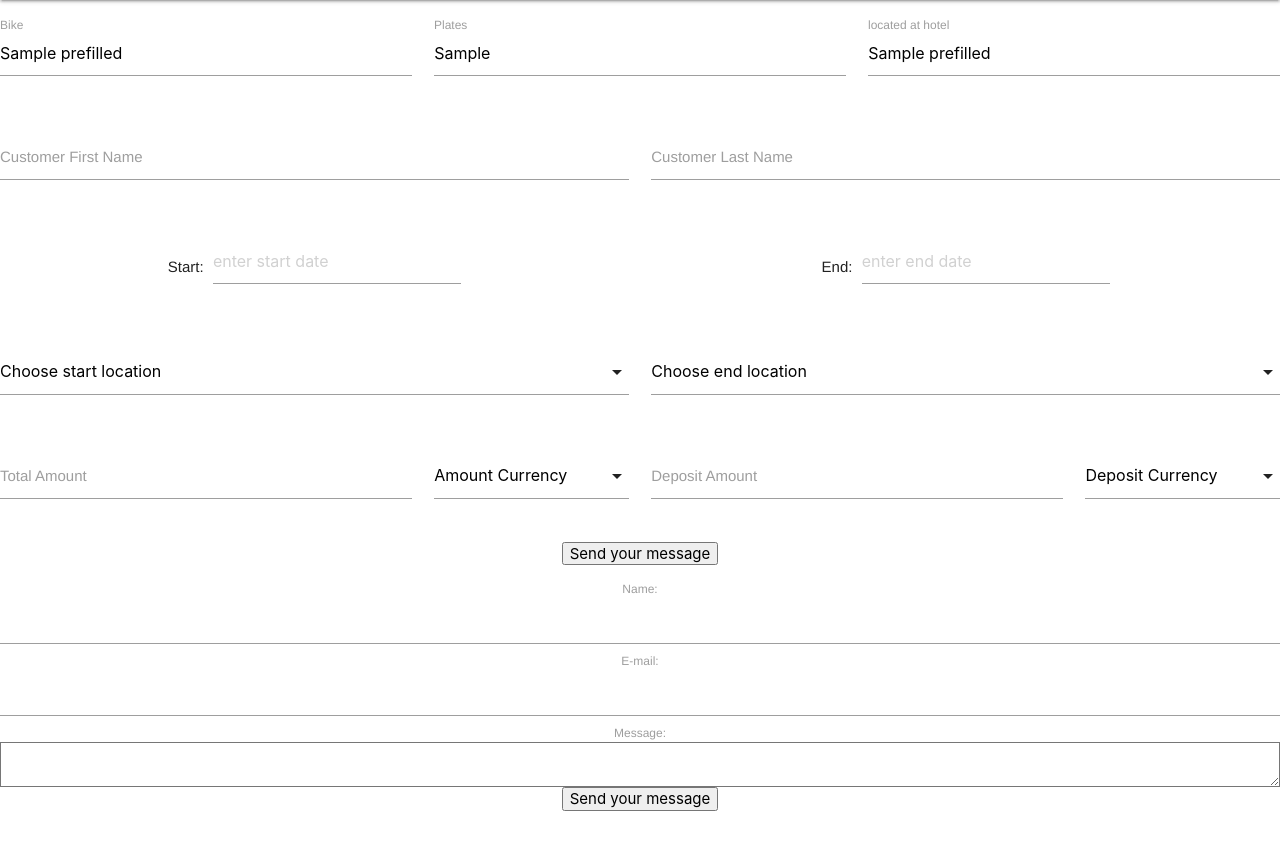
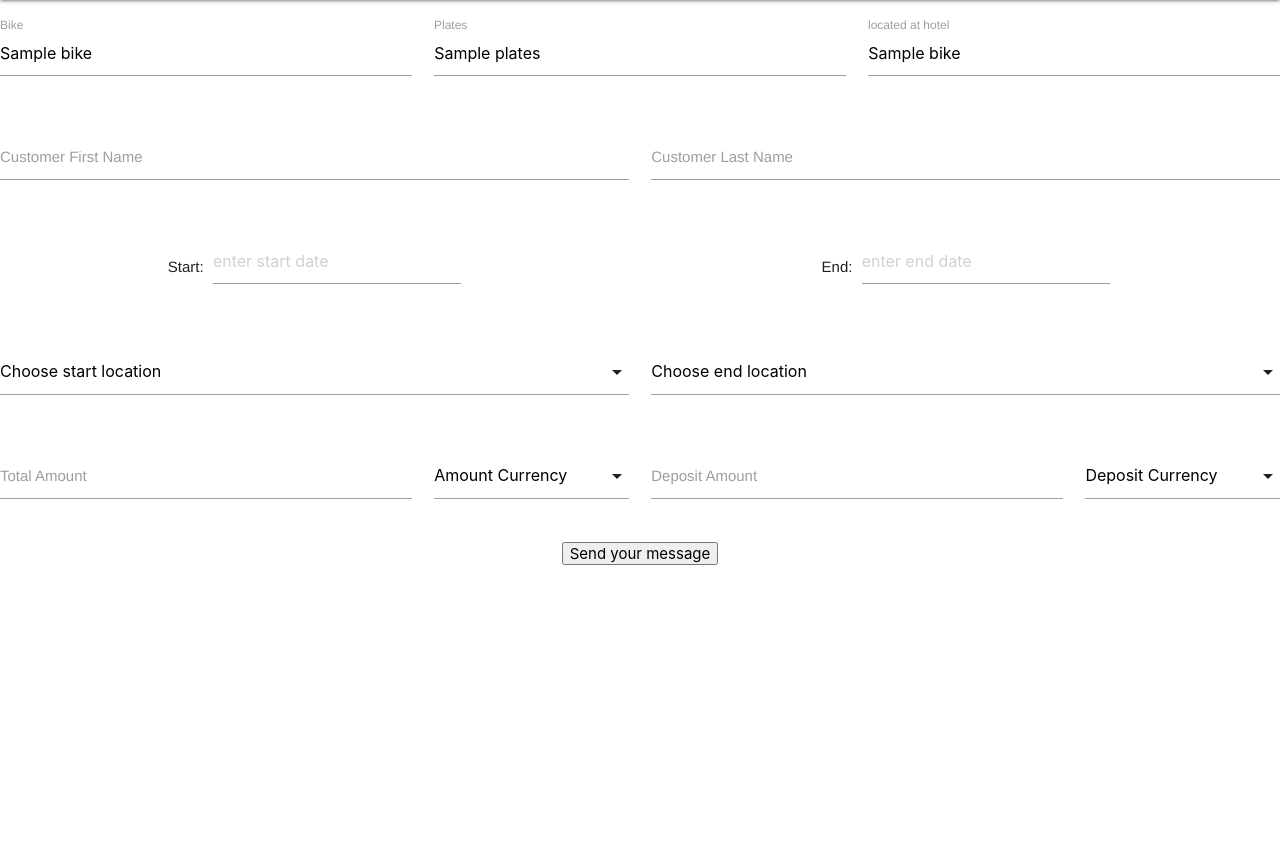
Before and after one commit to vicdashkov/easy-rent-fleet-dashboard, a Flask app: template templates/fill_order.html in a window 1280 px wide. Shown: the part 64-905 px from the top of the page. After the commit the page ends 629 px from the top, so only its background shows below. Run offline with Flask 2, Linux system fonts and the light colour scheme; the template is opened without the code that fills it: most values are stand-ins (such as "Sample title", 1, 10 or a date in 2020).

Commit message:
added dynamic data to fill order page

```diff
--- a/main.py
+++ b/main.py
@@ -28,24 +28,51 @@ db = sqlalchemy.create_engine(
 @app.route('/fill_order/<bike_id>', methods=['GET'])
 def fill_order_page(bike_id):
     print('bike id', bike_id)
+
+    locations_q = """
+        SELECT id loc_id, name loc_name, address loc_address
+        FROM public.location;
+    """
+
+    currencies_q = """
+        SELECT
+            pg_type.typname,
+            pg_enum.enumlabel cur_code
+        FROM
+            pg_type
+        JOIN
+            pg_enum ON pg_enum.enumtypid = pg_type.oid
+        WHERE pg_type.typname = 'currency';
+    """
+
+    bike_q = """
+        SELECT b.id id, b.name "name", b.mileage mileage,
+            b.plates plates, l.name l_name, l.address l_address, l.id l_id
+        FROM public.bike b
+        JOIN public.location l on b.location = l.id
+        WHERE b.id=%s;
+    """
+
+    with db.connect() as conn:
+        locations = conn.execute(locations_q).fetchall()
+        currencies = conn.execute(currencies_q).fetchall()
+        bike_data = conn.execute(bike_q, bike_id).fetchone()
+
+    print("bike_daat", bike_data)
     prefilled_data = {
-        "bike_id": bike_id,
-        "bike_plates": "dummy plates",
-        "bike_name": "dummy name",
-        "location_name": "dummy location name",
-        "locations": [{"loc_id": 1, "loc_name": "some hotel"}],
-        "currencies": [{"cur_code": "RUB"}, {"cur_code": "EUR"}]
+        "locations": locations,
+        "currencies": currencies
     }
     return render_template(
         'fill_order.html',
-        prefilled_data=prefilled_data
+        prefilled_data=prefilled_data,
+        bike_data=bike_data
     )
 
 
 @app.route('/fill_order/', methods=['post'])
 def fill_order_submit():
     print("form", request.form)
-    print("data", request.data)
 
     data = request.form.get('input_name', 0)
 
--- a/templates/fill_order.html
+++ b/templates/fill_order.html
@@ -8,24 +8,24 @@
 </nav>
 <div class="section">
     <form class="col s12" action="." method="post">
-
+        <!--todo: form dowsn't send all info. need more names-->
         <div class="row">
             <div class="input-field col s4">
-                <input readonly value="{{prefilled_data.bike_name}}" id="bike-name" type="text"
+                <input readonly value="{{bike_data.name}}" id="bike-name" type="text"
                        name="bike-name" required>
                 <label for="bike-name">Bike</label>
             </div>
             <div class="input-field col s4">
-                <input readonly value="{{prefilled_data.bike_plates}}" id="bike-plates" type="text"
+                <input readonly value="{{bike_data.plates}}" id="bike-plates" type="text"
                        name="bike-plates" required>
                 <label for="bike-plates">Plates</label>
             </div>
-            <!--todo invisible filed for loc id-->
             <div class="input-field col s4">
-                <input readonly value="{{prefilled_data.location_name}}" id="bike-location" type="text"
-                       name="bike-location-id" required>
+                <input readonly value="{{bike_data.l_name}}" id="bike-location" type="text" required>
                 <label for="bike-location">located at hotel</label>
             </div>
+            <input value="{{bike_data.l_id}}" name="bike-location-id" type="hidden">
+            <input value="{{bike_data.id}}" name="bike-id" type="hidden">
         </div>
 
         <div class="row">
@@ -73,7 +73,7 @@
                 <select class="inline" name="end-location-id">
                     <option value="" disabled selected>Choose end location</option>
                     {% for l in prefilled_data.locations %}
-                    <option  value="{{l.loc_id}}">{{l.loc_name}}</option>
+                    <option value="{{l.loc_id}}">{{l.loc_name}}</option>
                     {% endfor %}
                 </select>
             </div>
@@ -109,24 +109,6 @@
 
         <button type="submit">Send your message</button>
     </form>
-
-
-    <form action="." method="post">
-        <div>
-            <label for="name">Name:</label>
-            <input type="text" id="name" name="user_name">
-        </div>
-        <div>
-            <label for="mail">E-mail:</label>
-            <input type="email" id="mail" name="user_mail">
-        </div>
-        <div>
-            <label for="msg">Message:</label>
-            <textarea id="msg" name="user_message"></textarea>
-        </div>
-        <button type="submit">Send your message</button>
-    </form>
-
 </div>
 <script>
 
@@ -140,6 +122,7 @@ document.addEventListener('DOMContentLoaded', function() {
 
 });
 
+
 </script>
 </body>
 </html>
```
